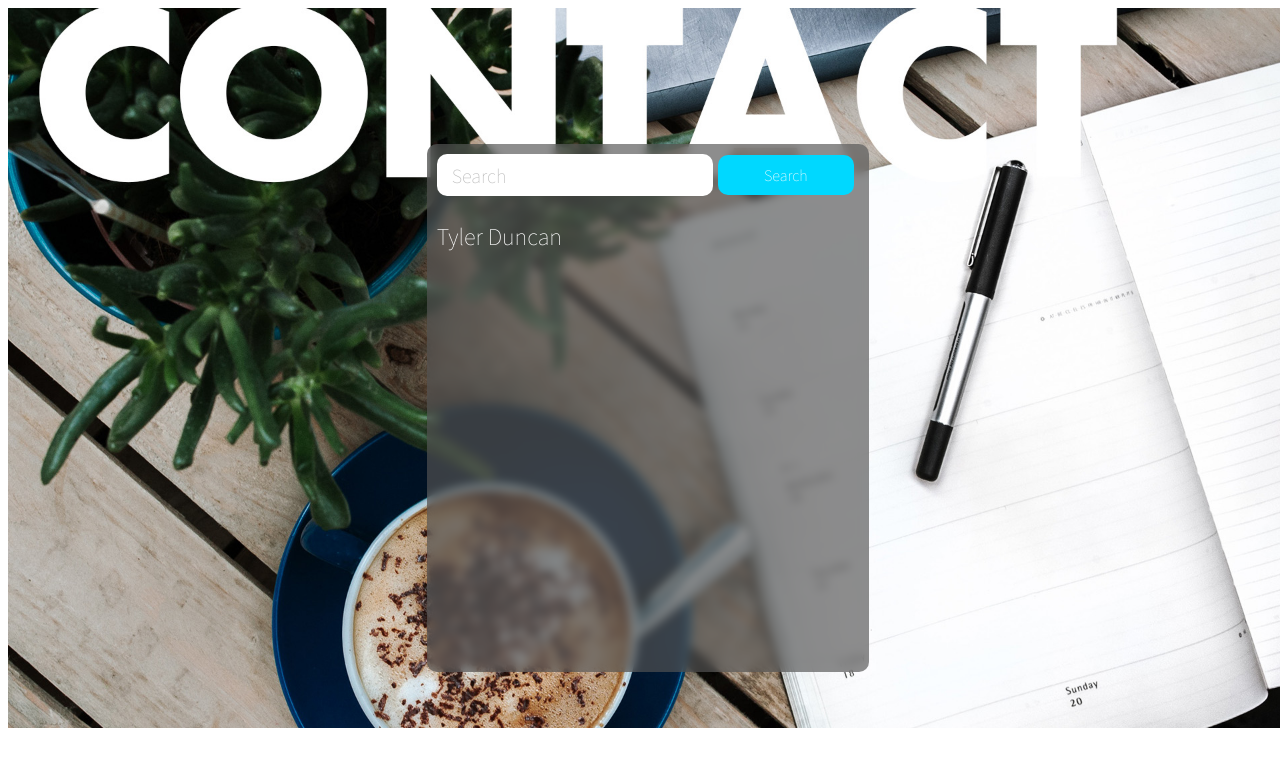
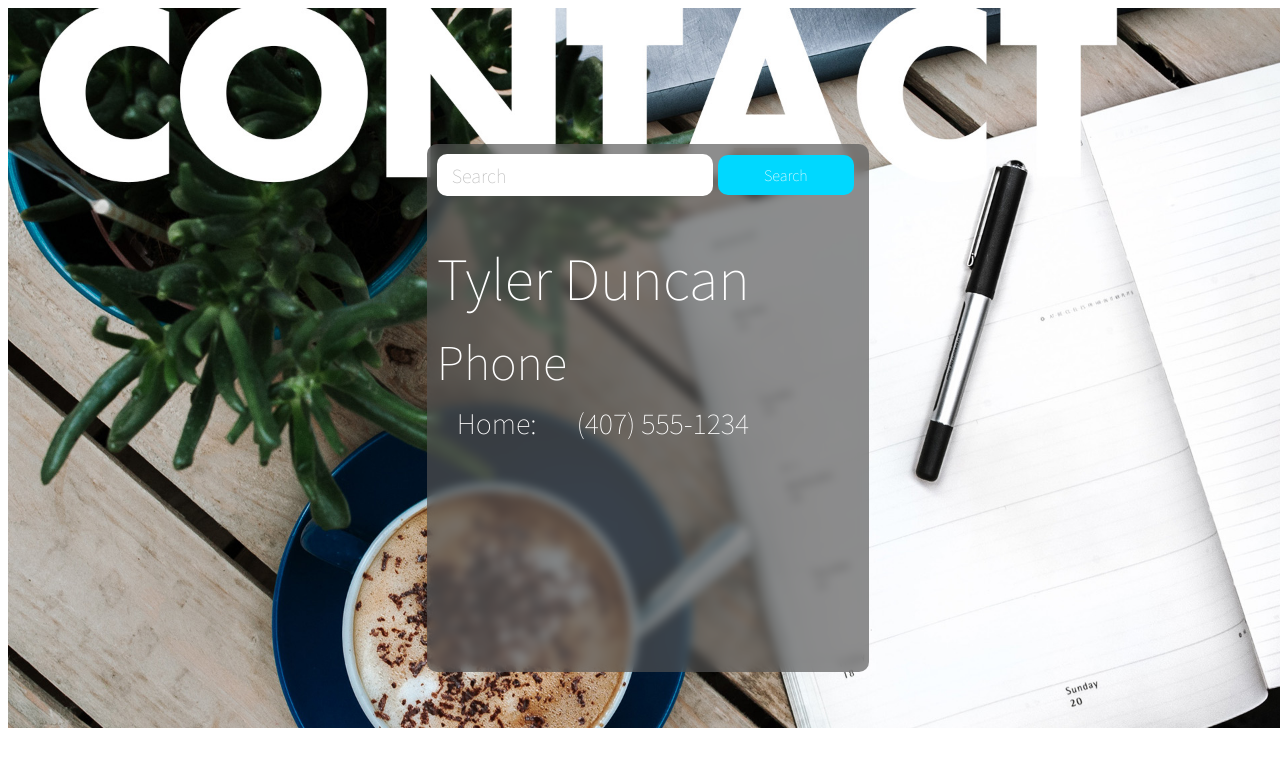
Before and after one commit to Neruelin/cop4331-9, a website: page public/html/login.html in a window 1280 px wide. Both pictures are taken after a click on the button "Log In". Drawn offline with Linux system fonts and the light colour scheme.

Commit message:
Add files via upload

```diff
--- a/public/html/login.html
+++ b/public/html/login.html
@@ -24,7 +24,7 @@
                          <input id="user-signup" class="text-area" type="text" placeholder="Username">
                          <input id="password-signup" class="text-area" type="password" placeholder="Password">
                          <input id="repassword-signup" type="text" class="text-area" placeholder="Re-enter Password">
-                         <button id="CreateUser-btn" class="btn" onclick="login();">Create Account</button>
+                         <button id="CreateUser-btn" class="btn" onclick="createAccount();">Create Account</button>
                     </div>
 
                     <!-- Frame displaying User contacts, search bar, and Search, Edit,
@@ -34,8 +34,23 @@
                               <input id="search" type="text" class="text-area search-elements" placeholder="Search">
                               <button id="search-btn" class="btn search-elements" onclick="search();">Search</button>
                          </div>
+                         <div class="contact-names">
 
-                         <h2 id="Name" class="info">Tyler Duncan</h2>
+                         </div>
+                         <div class="contact-info-flex">
+                              <h1 id="Name" class="info">Tyler Duncan</h1>
+                              <div class="phone-flex-parent">
+                                   <div class="phone-flex-child">
+                                        <h3 id="Phone" class="info">Phone</h3>
+                                   </div>
+                                   <div class="phone-flex-child">
+                                        <p id="Phone-type" class="info">Home:</p>
+                                        <p id="Phone-number" class="info">(407) 555-1234</p>
+                                   </div>
+
+                              </div>
+                         </div>
+
 
                     </div>
 
```
